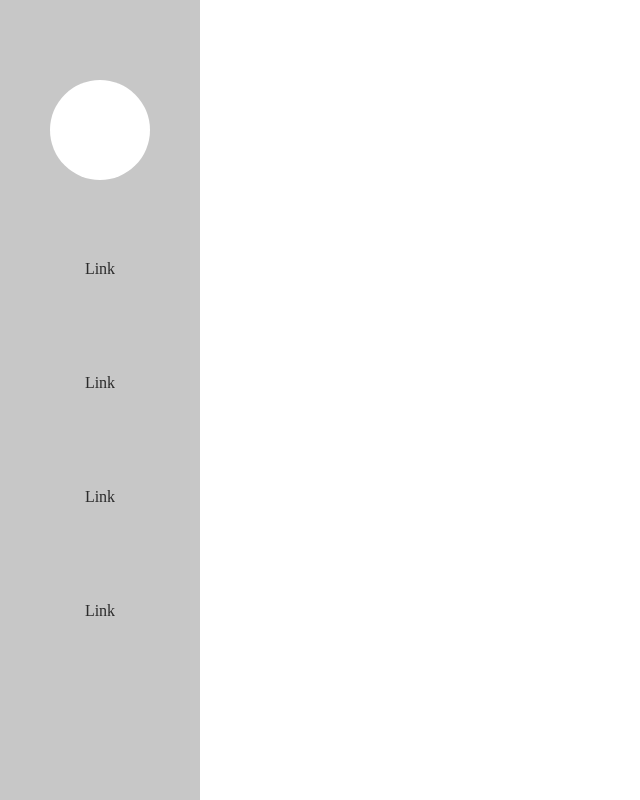
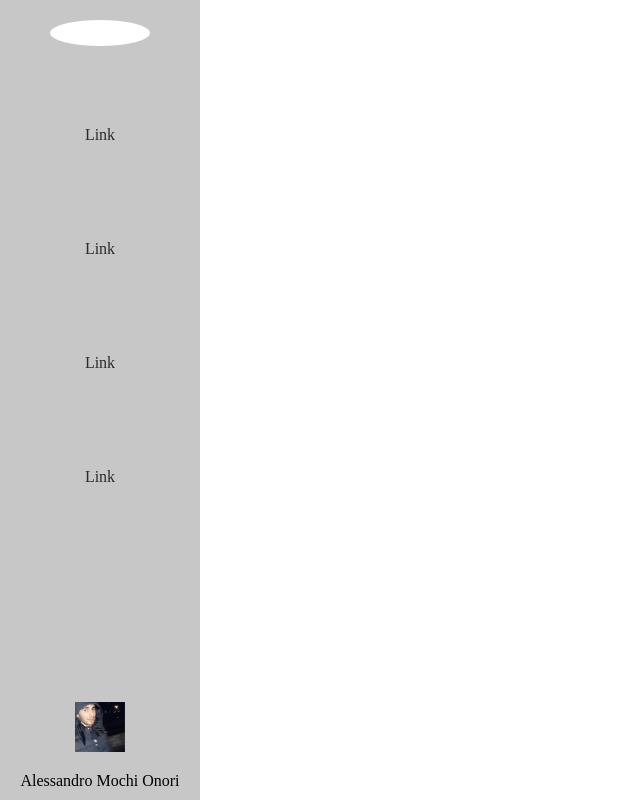
Before and after one commit to AleMochiOnori/es-flexbox, a plain HTML site: page start/index.html in a window 1280 px wide. Shown: the whole page, without its empty margins (0-640 px from the left). Drawn offline with Linux system fonts and the light colour scheme.

Commit message:
cambiato codice

```diff
--- a/start/index.html
+++ b/start/index.html
@@ -21,6 +21,10 @@
                     <li><a href="#">Link</a></li>
                     <li><a href="#">Link</a></li>
                 </ul>
+                <div class="bottom-content">
+                    <img class="image" src="./images/Cattura.PNG" alt="">
+                    <p>Alessandro Mochi Onori</p>
+                </div>
             </div>
         </div>
     </div>
--- a/start/style.css
+++ b/start/style.css
@@ -21,6 +21,8 @@ body{
     display: flex;
     flex-direction: column;
     align-items: center;
+
+
 }
 .left-content {
     height: 100%;
@@ -28,17 +30,24 @@ body{
 }
 
 .image {
-    width: 200px;
-    height: 200px
+    margin-top: 27vh;
+    width: 50px;
+    height: 50px
 }
 
-
+.bottom-content {
+    display: flex;
+    flex-direction: column;
+    align-items: center;
+    gap: 20px;
+    margin-bottom: 10px;
+}
 .border-radius {
     width: 100px;
     height: 100px;
     background-color: white;
     border-radius: 100%;
-    margin-top: 10vh;
+    margin-top: 20px;
 }
 
 
```
